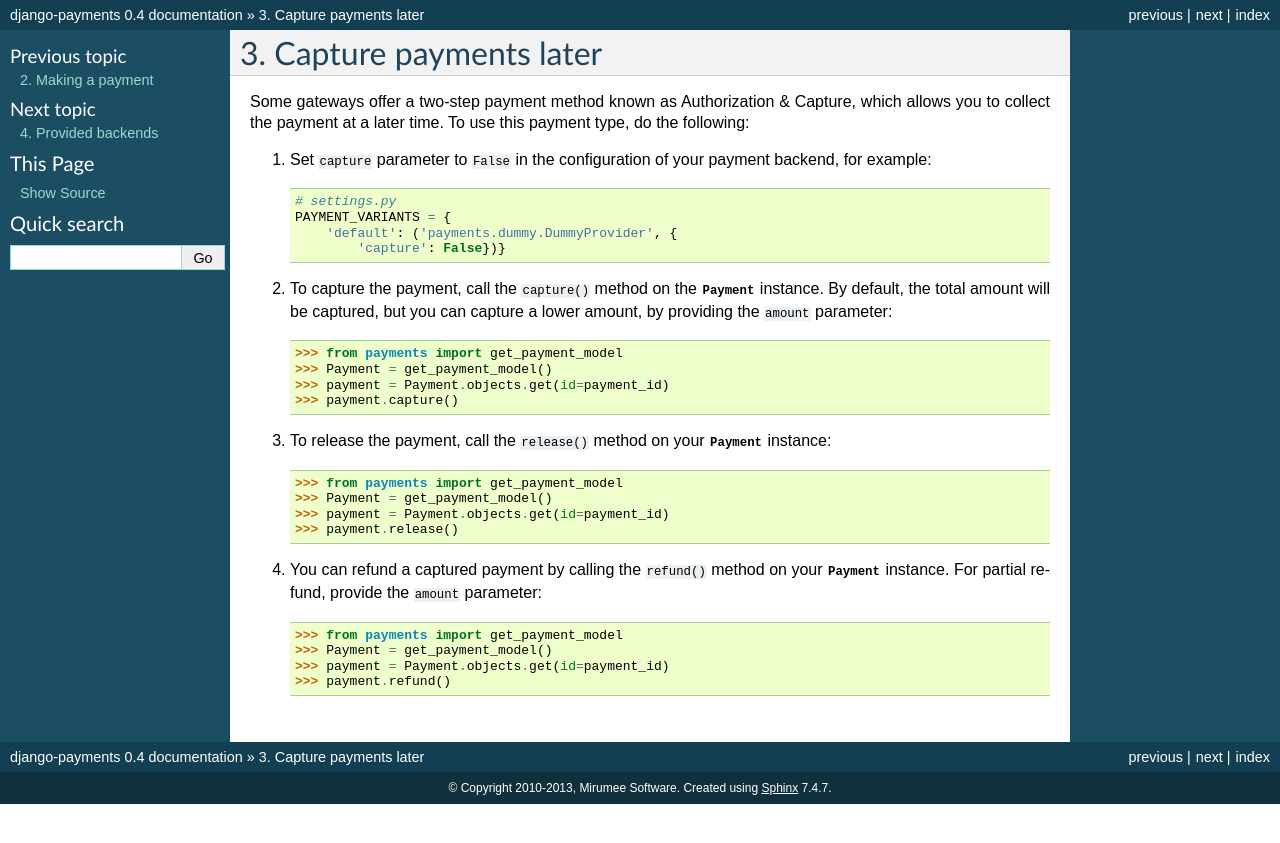
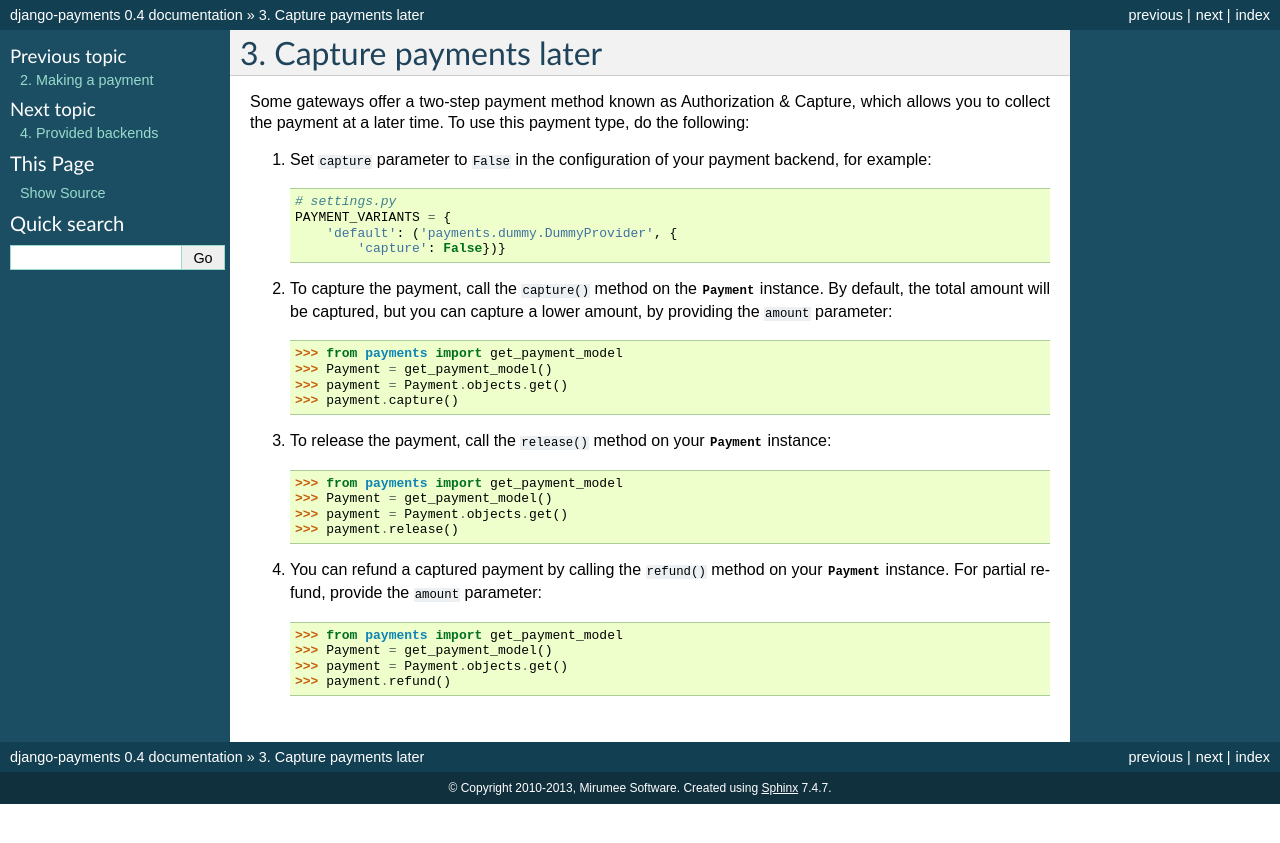
Before and after one commit to jazzband/django-payments, a Sphinx documentation site: the page built from doc/preauth.rst, in a window 1280 px wide. Shown: the top 843 px of the page. Built offline with Sphinx 7.4.7, drawn with Linux system fonts in a browser that asks for light colours.

Commit message:
Removed payment_id in code samples

```diff
--- a/doc/preauth.rst
+++ b/doc/preauth.rst
@@ -17,7 +17,7 @@
 
     >>> from payments import get_payment_model
     >>> Payment = get_payment_model()
-    >>> payment = Payment.objects.get(id=payment_id)
+    >>> payment = Payment.objects.get()
     >>> payment.capture()
 
 
@@ -25,7 +25,7 @@
 
     >>> from payments import get_payment_model
     >>> Payment = get_payment_model()
-    >>> payment = Payment.objects.get(id=payment_id)
+    >>> payment = Payment.objects.get()
     >>> payment.release()
 
 
@@ -33,5 +33,5 @@
 
     >>> from payments import get_payment_model
     >>> Payment = get_payment_model()
-    >>> payment = Payment.objects.get(id=payment_id)
+    >>> payment = Payment.objects.get()
     >>> payment.refund()
```
